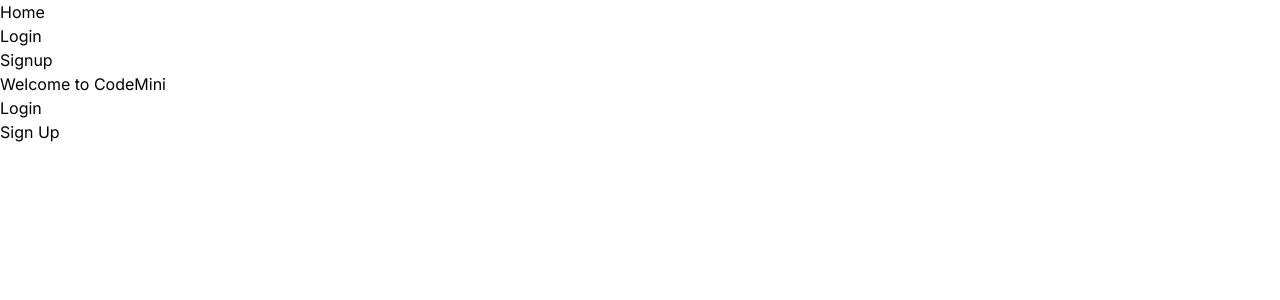
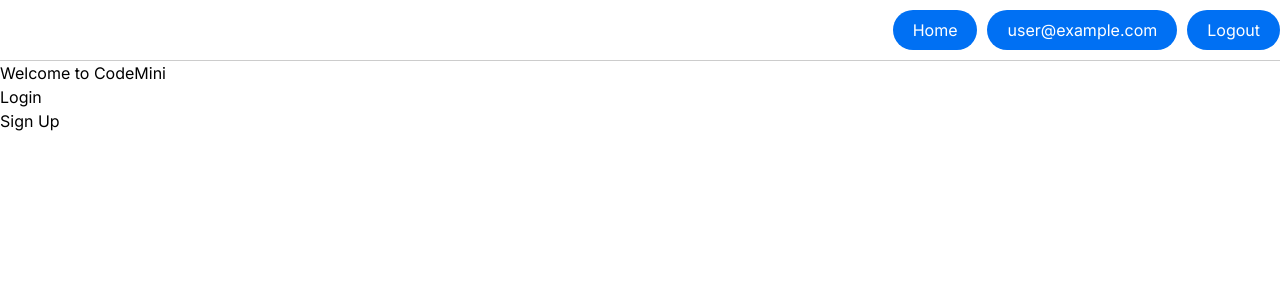
Before and after one commit to stancsz/codemini, a Next.js app: page / in a window 1280 px wide. Shown: the top 300 px of the page. Built offline with nearby package versions, Linux system fonts and the light colour scheme; no server answers; sample sign-in values are in the browser's storage.

Commit message:
layout styles

```diff
--- /dev/null
+++ b/app/layout.css
@@ -0,0 +1,43 @@
+/* layout.css */
+.nav-bar {
+    border-bottom: 1px solid #ccc;
+    padding: 10px 0;
+  }
+
+  .nav-list {
+    display: flex;
+    justify-content: flex-end;
+    list-style: none;
+    padding: 0;
+    margin: 0;
+  }
+
+  .nav-item {
+    margin-left: 10px;
+  }
+
+  .nav-link {
+    display: inline-block;
+    padding: 10px 20px;
+    text-decoration: none;
+    border-radius: 20px;
+    background-color: #0070f3;
+    color: #fff;
+    text-align: center;
+    line-height: normal;
+    transition: background-color 0.3s ease;
+  }
+
+  .nav-button {
+    display: inline-block;
+    padding: 10px 20px;
+    text-decoration: none;
+    border-radius: 20px;
+    background-color: #0070f3;
+    color: #fff;
+    text-align: center;
+    line-height: normal;
+    transition: background-color 0.3s ease;
+    border: none;
+    cursor: pointer;
+  }
--- a/app/layout.tsx
+++ b/app/layout.tsx
@@ -1,34 +1,75 @@
+"use client";
+import { useEffect, useState } from "react";
 import type { Metadata } from "next";
 import { Inter } from "next/font/google";
-import Link from "next/link"; // Import Link for navigation
+import Link from "next/link";
+import { useRouter } from "next/navigation";
+import { onAuthStateChanged, signOut } from "firebase/auth"; // Update with your actual import path for Firebase Auth
+import { auth } from "../firebase"; // Update with your actual import path for Firebase Auth
 import "./globals.css";
+import "./layout.css"; // Import the new CSS file
 
 const inter = Inter({ subsets: ["latin"] });
-
-export const metadata: Metadata = {
-  title: "Create Next App",
-  description: "Generated by create next app",
-};
 
 export default function RootLayout({
   children,
 }: Readonly<{
   children: React.ReactNode;
 }>) {
+  const [user, setUser] = useState<any>(null);
+  const router = useRouter();
+
+  useEffect(() => {
+    const unsubscribe = onAuthStateChanged(auth, (currentUser) => {
+      setUser(currentUser);
+      if (!currentUser) {
+        router.push("/login");
+      }
+    });
+
+    return () => unsubscribe();
+  }, [router]);
+
+  const handleLogout = async () => {
+    try {
+      await signOut(auth);
+      setUser(null); // Set user to null to re-render the navbar
+      router.push("/login");
+    } catch (error) {
+      console.error("Logout failed", error);
+    }
+  };
+
   return (
     <html lang="en">
+      <head>
+        {/* Include metadata tags */}
+      </head>
       <body className={inter.className}>
-        <nav>
-          <ul>
-            <li>
-              <Link href="/">Home</Link>
+        <nav className="nav-bar">
+          <ul className="nav-list">
+            <li className="nav-item">
+              <Link href="/" className="nav-link">Home</Link>
             </li>
-            <li>
-              <Link href="/login">Login</Link>
-            </li>
-            <li>
-              <Link href="/signup">Signup</Link>
-            </li>
+            {user ? (
+              <>
+                <li className="nav-item">
+                  <span className="nav-link">{user.email}</span>
+                </li>
+                <li className="nav-item">
+                  <button onClick={handleLogout} className="nav-button">Logout</button>
+                </li>
+              </>
+            ) : (
+              <>
+                <li className="nav-item">
+                  <Link href="/login" className="nav-link">Login</Link>
+                </li>
+                <li className="nav-item">
+                  <Link href="/signup" className="nav-link">Signup</Link>
+                </li>
+              </>
+            )}
           </ul>
         </nav>
 
```
